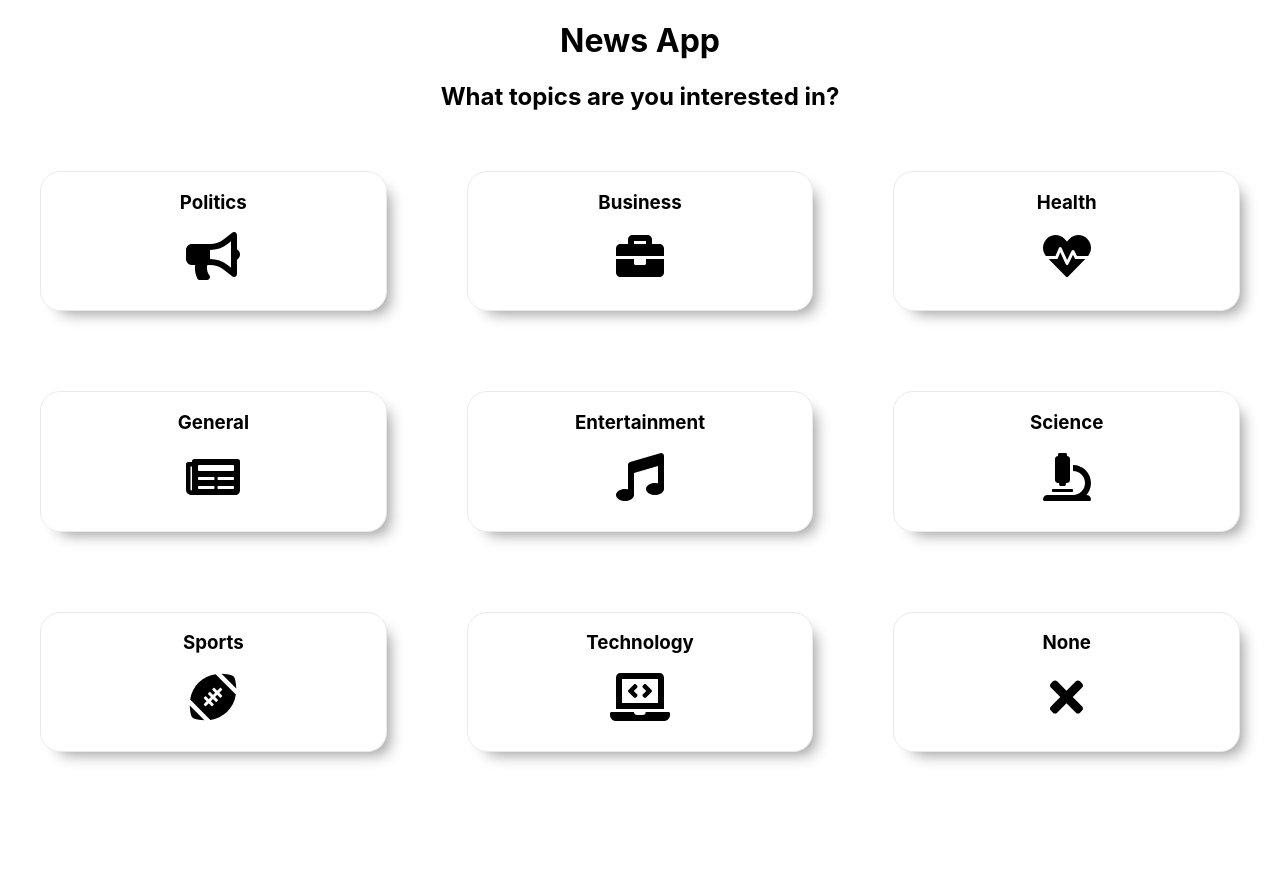
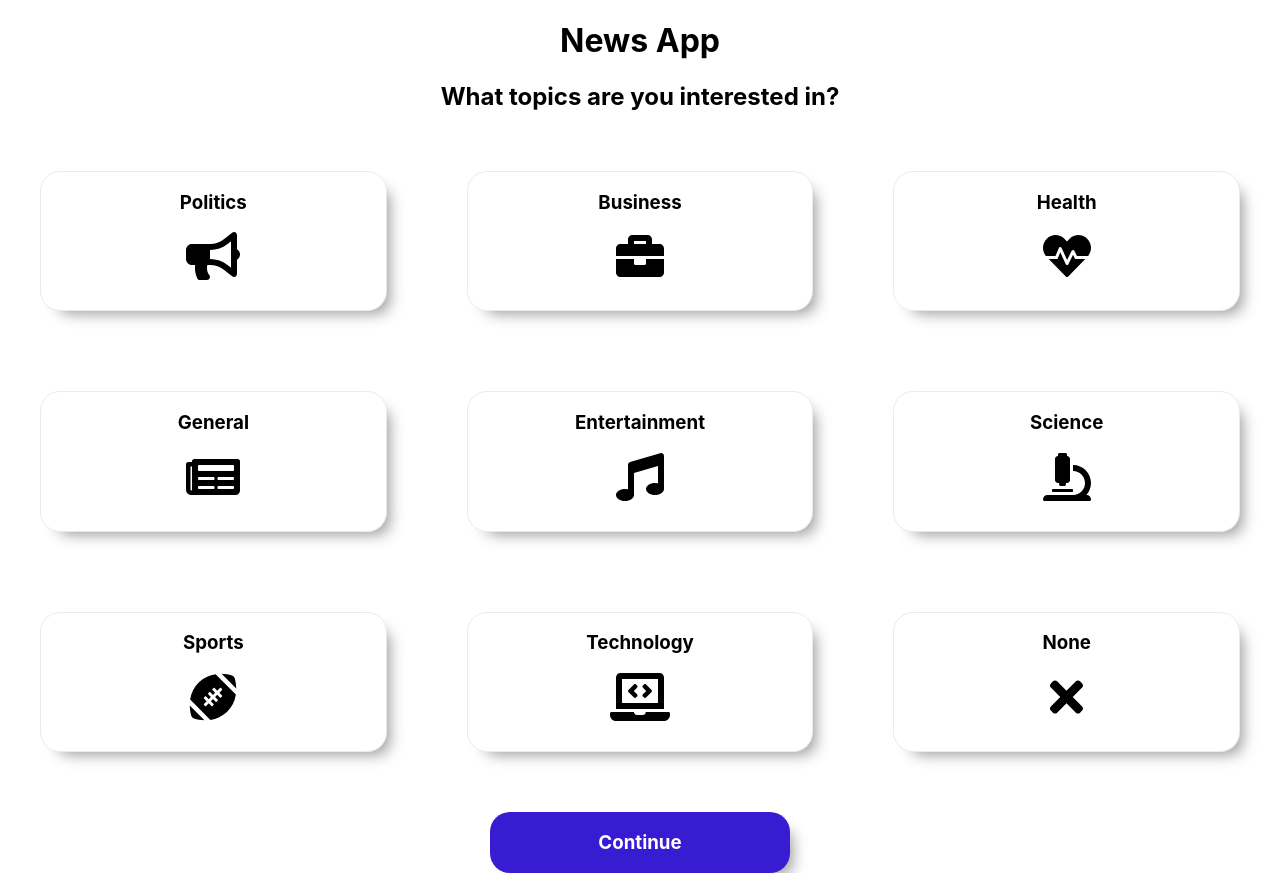
Before and after one commit to sbaxter95/news-app, a React (Create React App) app: page / in a window 1280 px wide. Before the commit the page ends 800 px from the top, so only its background shows below. Built offline with nearby package versions, Linux system fonts and the light colour scheme.

Commit message:
✨ - started working on button component

```diff
--- a/src/App.css
+++ b/src/App.css
@@ -35,3 +35,9 @@
 .flex-grid {
   display: flex;
 }
+
+.flex-grid-button {
+  display: flex;
+  justify-content: center;
+  margin-top: 20px;
+}
--- a/src/App.js
+++ b/src/App.js
@@ -1,6 +1,9 @@
 import React, { Component } from 'react';
 import './App.css';
+
 import TopicCard from './components/Card/TopicCard';
+import Button from './components/Button/Button';
+
 import { faBullhorn } from '@fortawesome/free-solid-svg-icons';
 import { faBriefcase } from '@fortawesome/free-solid-svg-icons';
 import { faHeartbeat } from '@fortawesome/free-solid-svg-icons';
@@ -32,6 +35,9 @@ class App extends Component {
           <TopicCard topic="Technology" icon={faLaptopCode} />
           <TopicCard topic="None" icon={faTimes} />
         </div>
+        <div className="flex-grid-button">
+          <Button buttonText="Continue" />
+        </div>
       </div>
     );
   }
--- /dev/null
+++ b/src/components/Button/Button.js
@@ -0,0 +1,12 @@
+import React from 'react';
+import './styles.css';
+
+const Button = props => {
+  return (
+    <div className="button-container">
+      <h3>{props.buttonText}</h3>
+    </div>
+  );
+};
+
+export default Button;
--- /dev/null
+++ b/src/components/Button/styles.css
@@ -0,0 +1,10 @@
+.button-container {
+  -webkit-box-shadow: 10px 10px 15px -8px rgba(148, 148, 148, 1);
+  -moz-box-shadow: 10px 10px 15px -8px rgba(148, 148, 148, 1);
+  box-shadow: 10px 10px 15px -8px rgba(148, 148, 148, 1);
+  border-radius: 20px;
+  flex: 1;
+  max-width: 300px;
+  background-color: rgb(55, 28, 209);
+  color: white;
+}
```
